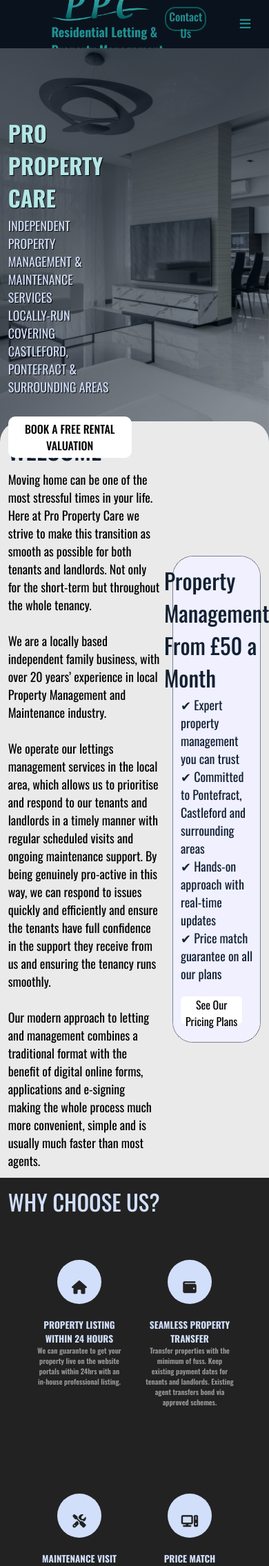
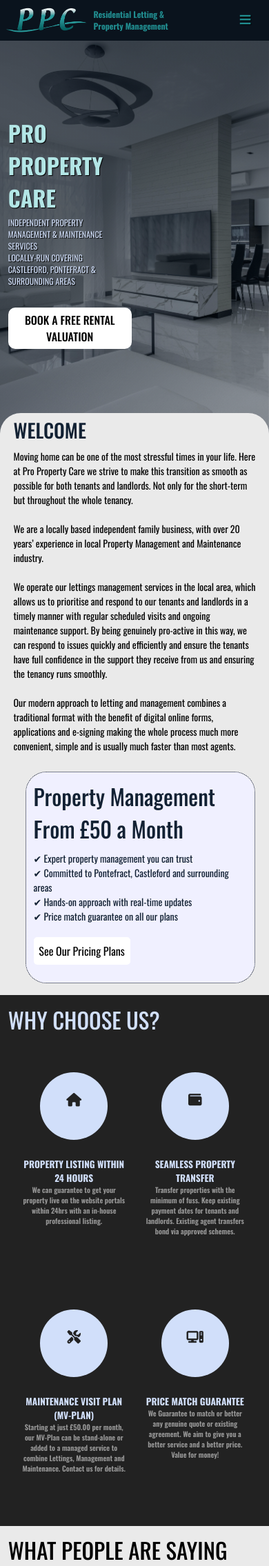
Before and after one commit to leastmeansquares/Web-Test, a PHP site: page / in a window 390 px wide. Shown: the top 2271 px of the page at 69% size. Run offline with PHP 8.4, Linux system fonts and the light colour scheme; some libraries are stand-ins or nearby versions; some web fonts are replaced.

Commit message:
Mobile updates

```diff
--- a/index.css
+++ b/index.css
@@ -30,17 +30,26 @@
 
 html  {
     box-sizing: border-box;
-  }
+}
+
+html, body {
+    overflow-x: clip;
+}
+
+body {
+position: relative;
+}
 
 
-  *, *:before, *:after  {
+*, *:before, *:after  {
     box-sizing: inherit;
-  }
+}
 
 
   .hide  {
     display: none !important;
   }
+
 
 
   /**  HEADINGS AND FONTS  **/
@@ -65,20 +74,20 @@ h1, footer span  {
 
 :not(#title) > h1 {
     font-weight: 600;
-    font-size: clamp(3rem, 4dvw, 4rem);
+    font-size: clamp(2.75rem, 4dvw, 4rem);
     color: var(--header-blue);
     font-family: "Podkova", "Oswald", sans-serif;
 }
 
 #title > h2  {
-    font-size: 1.125rem;
+    font-size: clamp(0.75rem, 1.125rem, 2dvw);
     text-shadow: 1px 1px 1px black;
     color: var(--light-blue);
 }
 
 :not(#title) > h2, #discoveryBtn {
     font-weight: 500;
-    font-size: 2.25rem;
+    font-size: clamp(1.75rem, 4dvw, 3.2rem);
     padding: 1% 0 2% 0;
     color: var(--dark-blue);
 }
@@ -87,11 +96,6 @@ h3 {
     font-size: 2rem;
     padding-bottom: 3%;
     font-weight: 450;
-}
-
-h3.subtitle {
-    font-size: 1.25rem;
-    padding-bottom: 0;
 }
 
 h4 {
@@ -116,7 +120,7 @@ strong {
 
 /**  HEADER  **/
 
-header  {
+header {
     width: 100dvw;
     max-width: 100%;
     overflow: hidden;
@@ -128,18 +132,17 @@ header  {
     position: sticky;
 }
 
-
 .navbar  {
     display: flex;
     justify-content: space-between;
     align-items: center;
     padding: 0 20px;
-    height: 70px;
+    height: min(70px, 15dvw, 15dvh);
 }
 
 nav p {
     font-weight: 900;
-    font-size: 1.125rem;
+    font-size: clamp(0.75rem, 1.125rem, 2dvw);
 }
 
 
@@ -154,8 +157,8 @@ nav p {
 }
 
 .logo  {
-    width: 150px;
-    height: auto;
+    width: auto;
+    height: min(48px, 10.3dvw, 10.3dvh);
     margin-left: -15px;
     margin-right: 5px;
 }
@@ -253,22 +256,45 @@ nav p {
 /**  WELCOME  **/
 
 #welcome > :first-child {
-    width: 60%;
+    width: 50%;
     margin-right: 5%;
 }
 
 #welcome > :nth-child(2) {
-    width: 35%;
+    width: 40%;
     border: 1px dotted var(--header-blue);
+    margin-right: 5%;
+}
+
+@media (width <= 800px) {
+
+    #welcome {
+        display: block;
+        padding: 0 5%;
+    }
+
+    #welcome > :first-child {
+        width: 100%;
+        margin-right: 0;
+        margin-bottom: 10px;
+    }
+
+    #welcome > :nth-child(2) {
+        width: 95%;
+        border: 1px dotted var(--header-blue);
+        margin: 5%;
+    }
+
 }
 
 
 
 /**  MAIN BODY SECTIONS  **/
 
-.container  {
+.container{
     display: inline-block;
     width: 100%;
+    max-width: 100dvw;
   }
 
 
@@ -278,10 +304,10 @@ nav p {
 }
 
 .text-box p  {
-    font-size: 1.125rem;
+    font-size: clamp(0.875rem, 2dvw ,1.125rem);
 }
 
-.align  {
+.align-a {
     display: flex;
     align-items: center;
     justify-content: space-around;
@@ -307,9 +333,13 @@ nav p {
     border-radius: 30px 30px 0 0;
 }
 
+#circle-wrapper {
+    height: calc(40dvh + 20dvw);
+}
 
 .circle-box, .bullet-box  {
-    padding-top: 50px;
+    padding: 20px 5px 20px 5px;
+    margin: 0 5dvw 5dvh 5dvw;
     text-align: center;
     width: clamp(160px, 22dvw, 320px);
     vertical-align: top;
@@ -347,9 +377,9 @@ nav p {
 
 
 .circle  {
-    width: 50%;
+    width: 70%;
     height: 0;
-    padding-bottom: 50%;
+    padding-bottom: 70%;
     background-color: var(--light-blue);
     border-radius: 50%;
     display: inline-block;
@@ -358,8 +388,47 @@ nav p {
     color: var(--grey5);
     vertical-align: top;
     font-size: 5dvw;
-    margin-bottom: 20px;
+    margin-bottom: calc(10% + 10px);
   }
+
+  @media (width <= 680px) {
+
+    .circle  {
+        width: 65%;
+        height: 0;
+        padding-bottom: 65%;
+    }
+
+    .circle-box  {
+        padding: 40px 5px 20px 5px;
+        margin: 0 2dvw 0 2dvw;
+        width: clamp(160px, 22dvw, 320px);
+        vertical-align: top;
+    }
+
+    #circle-wrapper {
+        padding: 5% 5%;
+        height: calc(50dvh - 20dvw);
+    }
+
+    .circle-box > p:first-of-type {
+        font-weight: 700;
+        font-size: calc(0.625rem + 0.625dvw);
+    }
+
+    .circle-box > p:last-of-type  {
+        font-size: calc(0.375rem + 0.625dvw);
+        font-weight: 600;
+    }
+  }
+
+  @media (width <= 375px) {
+    .circle  {
+        width: calc(65% - 75px + 20dvw);
+        height: 0;
+        padding-bottom: calc(65% - 75px + 20dvw);
+    }
+}
 
 .circle-2  {
     width: 3%;
@@ -453,6 +522,12 @@ button, #header-btn, a {
 #nav-button:hover {
     transition-duration: 0.2s;
     background-color: var(--dark-teal);
+}
+
+@media (width <= 600px) {
+    #nav-button {
+        display: none;
+    }
 }
 
 a {
@@ -815,6 +890,12 @@ button:hover.grey-style, .pressed.grey-style  {
     display: inline-block
 }
 
+@media (pointer:coarse) {
+    .scroll-hide {
+        display: none;
+    }
+}
+
 aside {
     width: 35dvw;
     margin: 20px;
--- a/index.html
+++ b/index.html
@@ -85,7 +85,7 @@
                         more convenient, simple and is usually much faster than most agents.
                     </p>
                 </div>
-                <div class="faint-blue text-box container border-box align-c">
+                <div class="faint-blue text-box container border-box">
                     <h3>Property Management From £50 a Month</h3>
                     <p>&#x2714; Expert property management you can trust<br>
                          &#x2714; Committed to Pontefract, Castleford and surrounding areas<br>
@@ -99,7 +99,7 @@
                 <section class="container darkest-grey text-box">
                     <h3>WHY CHOOSE US?</h3>
                     <div class="align-c wrap">
-                        <div class="align">
+                        <div class="align-a" id="circle-wrapper">
                         <div class="circle-box why-choose">
                             <div class="circle"><i class="fa-solid fa-house"></i></div>
                             <p>PROPERTY LISTING WITHIN 24 HOURS</p>
@@ -114,7 +114,7 @@
                                 bond via approved schemes.</p>
                         </div>
                     </div>
-                    <div class="align">
+                    <div class="align-a" id="circle-wrapper">
                         <div class="circle-box why-choose">
                             <div class="circle"><i class="fa-solid fa-screwdriver-wrench"></i></div>
                             <p>MAINTENANCE VISIT PLAN (MV-PLAN)</p>
@@ -225,7 +225,7 @@
                             <br><br>
                             <i class="fa-solid fa-circle-user"></i>Trevor (Overseas Agent)
                         </div>
-                        <div class="text-box border-box white testimonial-box">
+                        <div class="text-box border-box white testimonial-box scroll-hide">
                             <strong>Would highly recommend PPC for all your property maintenance needs.</strong>
                             <br><br>
                             Highly skilled, flexible and can do almost anything. I use them for my rental portfolio and in my own home. I won't go anywhere else. Sensible pricing and always do exactly what they say they will and on time. These guy's think outside the box and come up with innovative and cost saving options too.
@@ -234,7 +234,7 @@
                             <br><br>
                             <i class="fa-solid fa-circle-user"></i>Richard Barker (landlord)
                         </div>
-                        <div class="text-box border-box white testimonial-box">
+                        <div class="text-box border-box white testimonial-box scroll-hide">
                             <strong>It has been over seven years since Darren commenced management of my property,</strong>
                             <br><br>
                             throughout
@@ -245,7 +245,7 @@
                             <br><br>
                             <i class="fa-solid fa-circle-user"></i> Miss Lawson (Landlord) Cannon Street, Castleford
                         </div>
-                        <div class="text-box border-box white testimonial-box" id="last-box">
+                        <div class="text-box border-box white testimonial-box scroll-hide" id="last-box">
                             <strong>Thank you ever so much for looking after our tenant while i was away on holiday last
                                 week.</strong>
                             <br><br>
@@ -317,7 +317,7 @@
                             </div>
                         </button>
                     </div>
-                    <div class="arrangement-box align">
+                    <div class="arrangement-box align-a">
                         <img loading="lazy" src="images\Backgrounds\pexels-spencphoto-28111458.jpg" id="image-picker">
                     </div>
             </section>
@@ -331,7 +331,7 @@
             <section class="container grey-alt" id="discovery-btn">
                 <button class="dropdown-btn" id="discoveryBtn">DISCOVER THE SERVICE FOR YOU<p class="arrow-xl up"></p></button>
                 <div id="discovery-dropdown" class="pressed">
-                    <div class="align">
+                    <div class="align-a">
                         <a href="index.html">
                             <button class="index-button" id="service-btn-1">
                                 <img loading="lazy" src="images\Backgrounds\pexels-heyho-6585598.jpg" class="button-image">
@@ -351,7 +351,7 @@
                             </button>
                         </a>
                     </div>
-                    <div class="align">
+                    <div class="align-a">
                         <a href="maintenance.html">
                             <button class="index-button" id="service-btn-4">
                                 <img loading="lazy" src="images\Backgrounds\pexels-tima-miroshnichenko-6473975.jpg" class="button-image">
@@ -377,7 +377,7 @@
 
             <section class="container dark-blue text-box" id="contact-us">
                 <h3 class="light-teal-text">CONTACT US</h3>
-                <div class="container dark-blue align three-steps-box">
+                <div class="container dark-blue align-a three-steps-box">
                     <div class="circle-box three-steps">
                         <span>1&nbsp;&nbsp;<i class="fa-regular fa-rectangle-list"></i></span>
                         <p>FILL OUT OUR CONTACT FORM</p>
--- a/index.js
+++ b/index.js
@@ -73,10 +73,12 @@ const indexPage = () => {
 
     const horizontalScroll = (event) => {
 
+
         testimonials = document.getElementById("testimonial-container") || document.body.querySelectorAll(".testimonial-box");
         firstBox = document.getElementById("first-box");
         lastBox = document.getElementById("last-box");
         maxScroll = testimonials.scrollWidth - testimonials.clientWidth;
+
 
         event.preventDefault();
 
@@ -88,15 +90,13 @@ const indexPage = () => {
 
         event.currentTarget.scrollLeft += 0.5 * (event.deltaY + event.deltaX);
 
-
-
-        if (testimonials.getBoundingClientRect().right >= lastBox.getBoundingClientRect().right && event.deltaY + event.deltaX > 0){
+        if (testimonials.getBoundingClientRect().right >= lastBox.getBoundingClientRect().right && event.deltaY + event.deltaX >= 0){
             event.currentTarget.scrollLeft = 0;
             event.currentTarget.scrollLeft += 0.5 * (event.deltaY + event.deltaX);
         }
 
 
-        else if (testimonials.getBoundingClientRect().left <= firstBox.getBoundingClientRect().left && event.deltaY + event.deltaX < 0){
+        else if (testimonials.getBoundingClientRect().left <= firstBox.getBoundingClientRect().left && event.deltaY + event.deltaX <= 0){
             lastBox.scrollIntoView({ behavior: "instant", block: "nearest", inline: "start" });
             event.currentTarget.scrollLeft += (event.deltaY + event.deltaX);
         }
@@ -104,9 +104,9 @@ const indexPage = () => {
       }
 
 
-
-
-    testimonials.addEventListener("wheel", horizontalScroll);
+      if (!window.matchMedia("(pointer: coarse)").matches) {
+        testimonials.addEventListener("wheel", horizontalScroll);
+    }
 
 
 }
```
Also changed, not shown: lettings.html (+6 -6 lines), maintenance.html (+5 -5 lines), tenants.html (+4 -4 lines).
